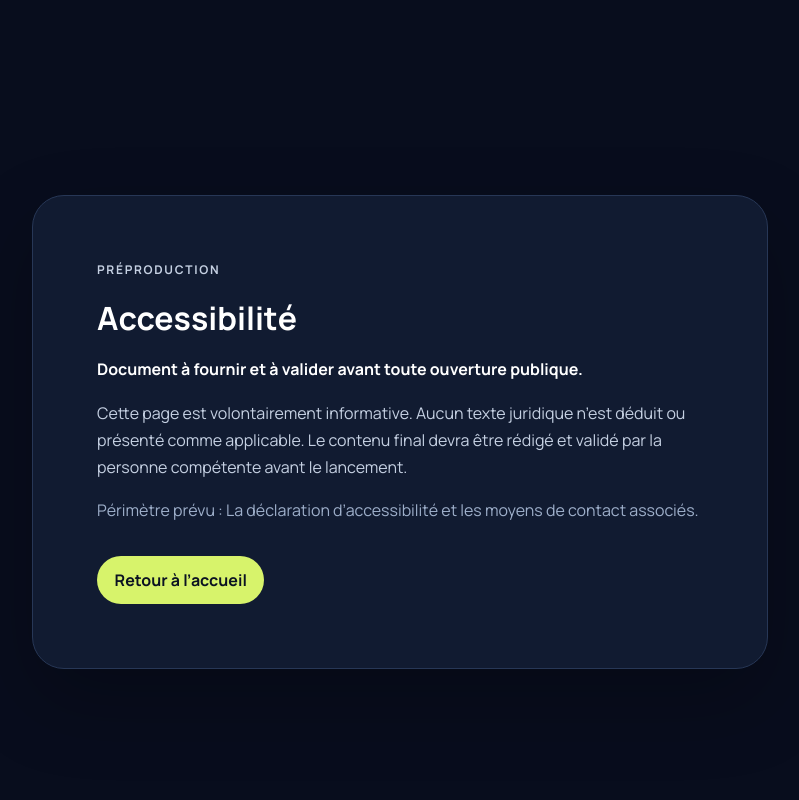
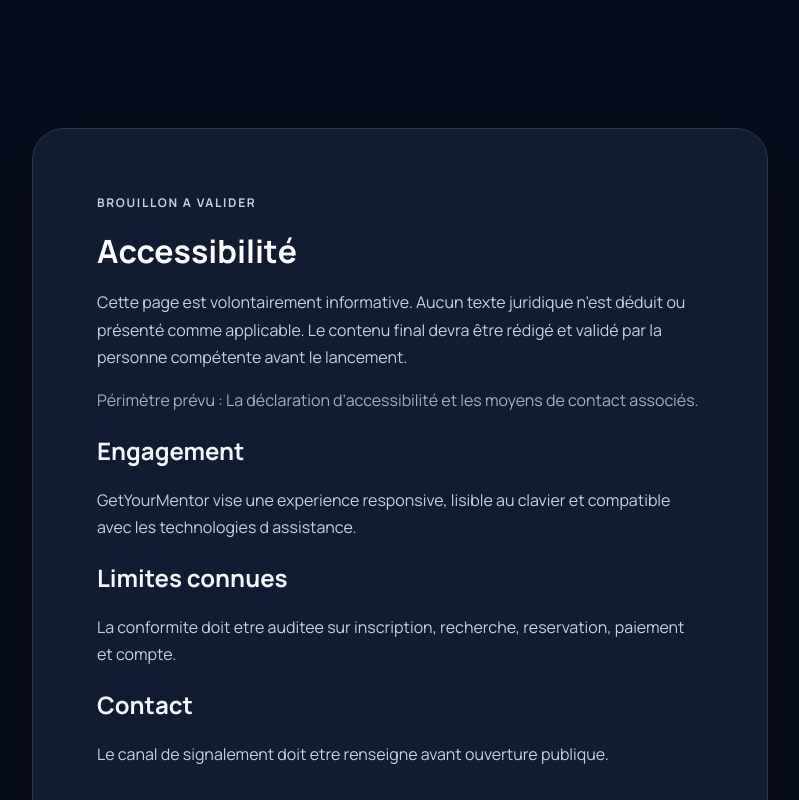
Before and after one commit to christopherfordant/GetYourMentor, a Next.js app in the folder gym-next/: page /legal/accessibilite in a window 1280 px wide. Shown: the top 800 px of the page, without its empty margins (240-1039 px from the left). Built offline with nearby package versions, Linux system fonts and the light colour scheme; no server answers.

Commit message:
feat: structure legal and accessibility pages

```diff
--- a/gym-next/app/legal/[slug]/page.tsx
+++ b/gym-next/app/legal/[slug]/page.tsx
@@ -5,26 +5,32 @@ import { buildCanonical } from "@/lib/seo";
 
 const documents = {
   cgv: {
+    sections: [["Objet", "GetYourMentor met en relation des sportifs et des coachs independants pour des seances reservees via la plateforme."], ["Reservation et paiement", "Une demande devient une reservation apres validation du coach. Le paiement est realise via le prestataire affiche au moment du reglement."], ["Annulation", "Sauf regle particuliere affichee lors de la commande, le remboursement est de 100 % au-dela de 48 heures et de 50 % entre 24 et 48 heures avant la seance."], ["Validation juridique", "L identite du vendeur, la TVA, les frais et le droit de retractation doivent etre completes et valides avant ouverture publique."]],
     label: "Conditions générales de vente",
     description: "Le document contractuel applicable aux réservations et paiements.",
   },
   cgu: {
+    sections: [["Compte", "L utilisateur fournit des informations exactes, conserve ses identifiants et utilise la plateforme pour une activite licite."], ["Roles", "Les sportifs, coachs, etablissements et administrateurs disposent de droits distincts. Les coachs ne sont visibles qu apres validation."], ["Disponibilite", "La plateforme peut etre interrompue pour maintenance ou securite."]],
     label: "Conditions générales d’utilisation",
     description: "Le document qui encadrera l’utilisation de GetYourMentor.",
   },
   confidentialite: {
+    sections: [["Donnees traitees", "Identite, coordonnees, reservations, messages, paiements et localisation lorsque l utilisateur l autorise."], ["Finalites", "Creer le compte, rechercher, reserver, notifier et prevenir la fraude."], ["Droits", "Toute personne peut demander l acces, la rectification, l effacement, la limitation ou la portabilite de ses donnees selon le cadre applicable."], ["Conservation", "Les durees, le responsable de traitement et le contact doivent etre renseignés par le responsable juridique."]],
     label: "Politique de confidentialité",
     description: "Le document qui précisera les traitements de données et les droits des personnes.",
   },
   "mentions-legales": {
+    sections: [["Editeur", "Denomination, forme juridique, adresse, immatriculation et directeur de publication : informations a renseigner par le porteur du projet."], ["Hebergement", "Hebergeur applicatif : Netlify. Donnees applicatives : Supabase. Les coordonnees contractuelles doivent etre completees avant publication."], ["Contact", "Adresse de contact du service : a renseigner avant ouverture publique."]],
     label: "Mentions légales",
     description: "Les informations légales de l’éditeur et de l’hébergeur.",
   },
   cookies: {
+    sections: [["Cookies necessaires", "La plateforme peut utiliser les cookies strictement necessaires a la session et a la securite."], ["Mesure d audience", "Aucun outil non necessaire ne doit etre active sans le consentement requis."], ["Gestion", "Les choix de consentement devront etre raccordes au bandeau cookies avant mise en production."]],
     label: "Gestion des cookies",
     description: "Le document et les choix de consentement relatifs aux cookies.",
   },
   accessibilite: {
+    sections: [["Engagement", "GetYourMentor vise une experience responsive, lisible au clavier et compatible avec les technologies d assistance."], ["Limites connues", "La conformite doit etre auditee sur inscription, recherche, reservation, paiement et compte."], ["Contact", "Le canal de signalement doit etre renseigne avant ouverture publique."]],
     label: "Accessibilité",
     description: "La déclaration d’accessibilité et les moyens de contact associés.",
   },
@@ -47,7 +53,7 @@ export async function generateMetadata({ params }: { params: Promise<{ slug: str
   };
 }
 
-export default async function LegalPlaceholderPage({ params }: { params: Promise<{ slug: string }> }) {
+export default async function LegalPage({ params }: { params: Promise<{ slug: string }> }) {
   const { slug } = await params;
   const document = getDocument(slug);
   if (!document) notFound();
@@ -55,14 +61,16 @@ export default async function LegalPlaceholderPage({ params }: { params: Promise
   return (
     <main className="legal-placeholder-page">
       <div className="legal-placeholder-card">
-        <p className="legal-placeholder-kicker">Préproduction</p>
+        <p className="legal-placeholder-kicker">Brouillon a valider</p>
         <h1>{document.label}</h1>
-        <p className="legal-placeholder-status">Document à fournir et à valider avant toute ouverture publique.</p>
         <p>
           Cette page est volontairement informative. Aucun texte juridique n’est déduit ou présenté comme applicable.
           Le contenu final devra être rédigé et validé par la personne compétente avant le lancement.
         </p>
         <p className="legal-placeholder-topic">Périmètre prévu : {document.description}</p>
+        <div className="legal-sections">
+          {document.sections.map(([title, text]) => <section key={title}><h2>{title}</h2><p>{text}</p></section>)}
+        </div>
         <Link href="/">Retour à l’accueil</Link>
       </div>
     </main>
```
